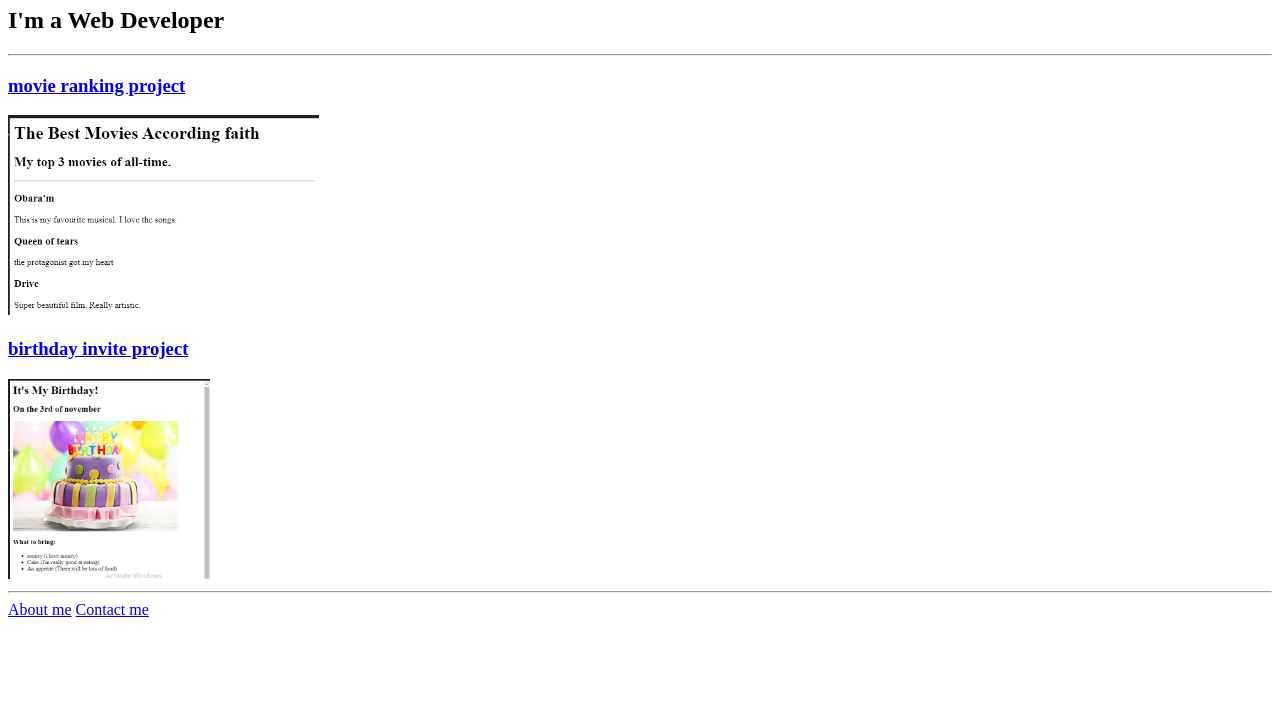
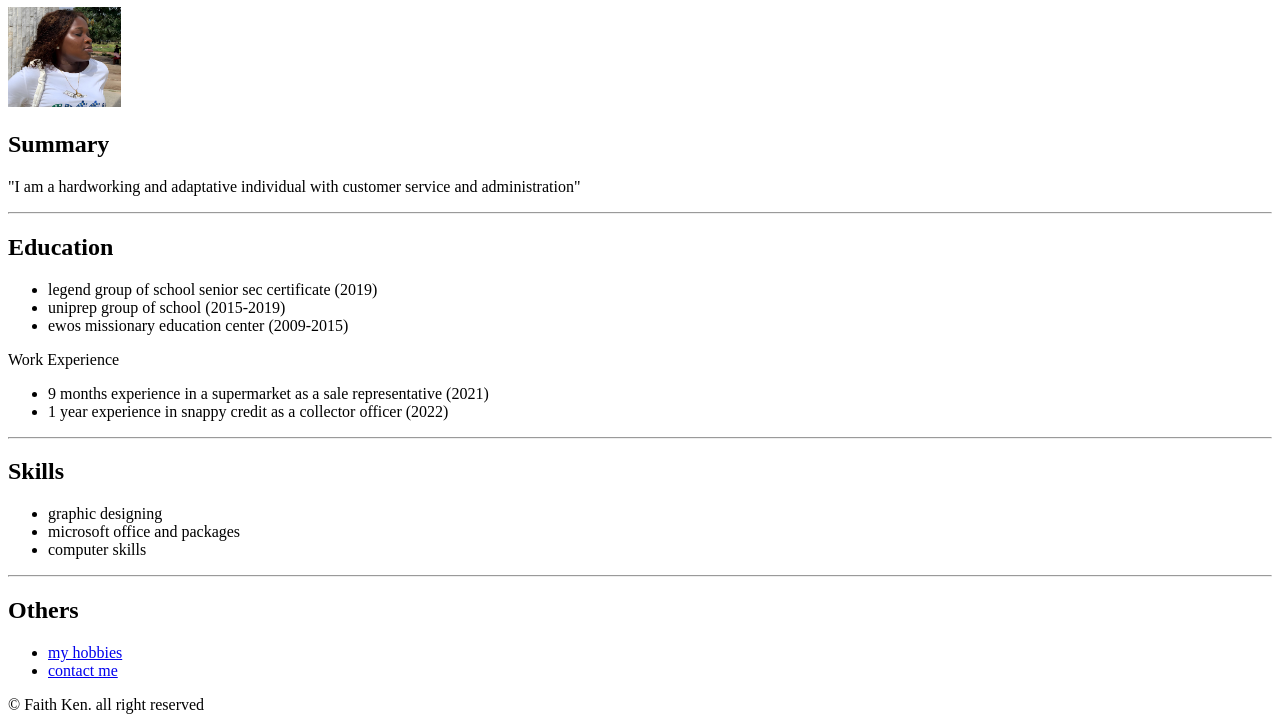
Before and after one commit to faithken01/html.portfolio, a plain HTML site: page index.html in a window 1280 px wide. Shown: the part 73-800 px from the top of the page. Drawn offline with Linux system fonts and the light colour scheme.

Commit message:
Add files via upload

```diff
--- a/index.html
+++ b/index.html
@@ -1,22 +1,51 @@
 <!DOCTYPE html>
 <html lang="en">
-
 <head>
     <meta charset="UTF-8">
-    <title>Faith's Portfolio</title>
+    <title>My Resume</title>
 </head>
+<body>
+    <h1>Faith Ken</h1>
+    <img src="./image.JPG" alt="image of faith Ken" height="100">
+    <h2>Summary</h2>
+    <p>
+        "I am a hardworking and adaptative individual with customer service and
+        administration"
+    </p>
+    <hr>
+    <h2>Education</h2>
+    <ul>
+        <li>legend group of school senior sec certificate (2019)</li>
+        <li>uniprep group of school (2015-2019)</li>
+        <li>ewos missionary education center (2009-2015)</li>
+    </ul
+    <h2>Work Experience</h2>
+    <UL>
+        <LI>9 months experience in a supermarket as a sale representative (2021)</LI>
+        <li>1 year experience in snappy credit as a collector officer (2022)</li>
+    </UL>
+    <hr>
+    <h2>Skills</h2>
+    <ul>
+        <li>graphic designing</li>
+        <li>microsoft office and packages</li>
+        <li>computer skills</li>
+    </ul>
+    <hr>
+    <h2>Others</h2>
+    <ul>
 
-<body>
-<h1>Faithia's Portfolio</h1>
-<h2>I'm a Web Developer</h2>
-<hr />
-<h3><a href="./public/movie-ranking.html">movie ranking project</a></h3>
-<img src="./assets/IMGG2.png" height="200" alt="movie ranking project preview"/>
-<h3><a href="./public/birthday-invite.html">birthday invite project</a></h3>
-<img src="./assets/imgg.png" height="200" alt="birthday invite project preview"/>
-<hr />
-<a href="./public/about.html">About me</a>
-<a href="./public/contact.html">Contact me</a>
+        <li>
+            <a href="./hobbies.html"> my hobbies</a>
+        </li>
+        <li>
+            <a href="./contact.html"> contact me</a>
+        </li>
+    </ul>
+    <footer>
+        © Faith Ken. all right reserved
+    </footer>
+
+
 </body>
-
 </html>
```
Also changed, not shown: contact.html (added, +9 -0 lines), hobbies.html (added, +3 -0 lines), image.JPG (added).
